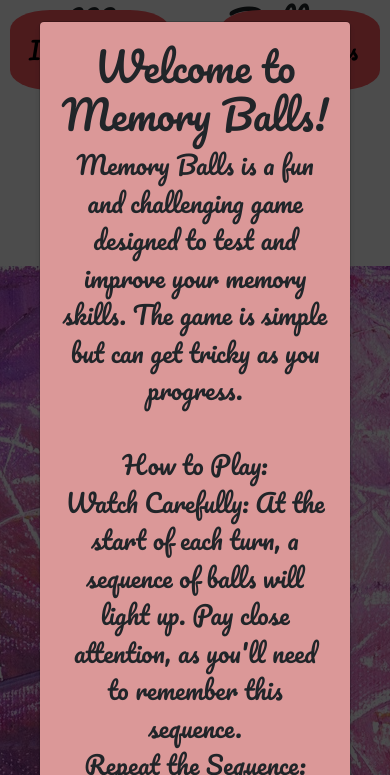
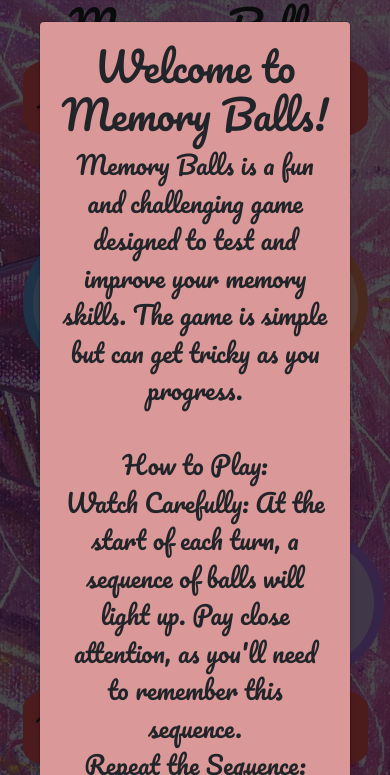
Before and after one commit to SLeighton-dot-com/Memory-Game, a website: page index.html in a window 390 px wide. Shown: the top 775 px of the page. Drawn offline with nearby package versions, Linux system fonts and the light colour scheme.

Commit message:
CSS:Added media queries for responsiveness

```diff
--- a/assets/css/style.css
+++ b/assets/css/style.css
@@ -16,11 +16,9 @@ h1 {
     right: 10px;
 }
 
+.newGameButton,
 .contactButton,
 .instructionsButton {
-    position: fixed;
-    top: 10px;
-    z-index: 999;
     padding: 5px 15px;
 }
 
@@ -44,7 +42,7 @@ h1 {
 }
 
 .container {
-    margin-bottom: 100px;
+    margin-bottom: 10px;
     text-align: center;
 }
 
@@ -186,3 +184,27 @@ p {
 #sendButton {
     background-color: #66accc;
 }
+
+@media (max-width: 768px) {
+.ball{
+    width: 150px;
+    height: 150px;
+}
+
+.button,
+.scoreDisplay,
+.movesLeft,
+.scoreTitle,
+.timer{
+    width: 150px;
+}}
+
+@media (max-width: 576px) {
+.col{
+    padding-left: 0px;
+    padding-right: 0px;
+}}
+
+@media (max-width: 460px) {
+
+}
```
